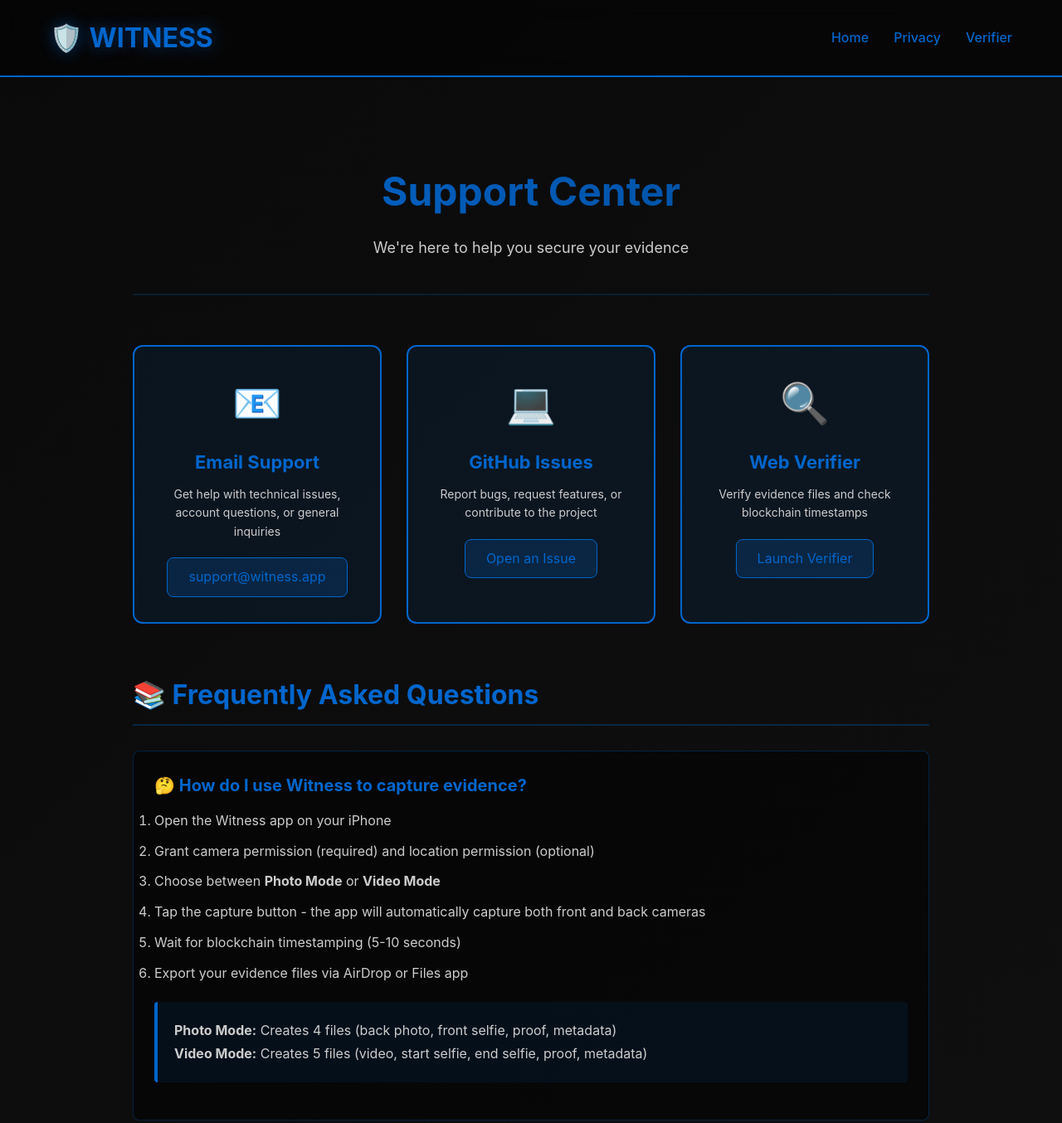
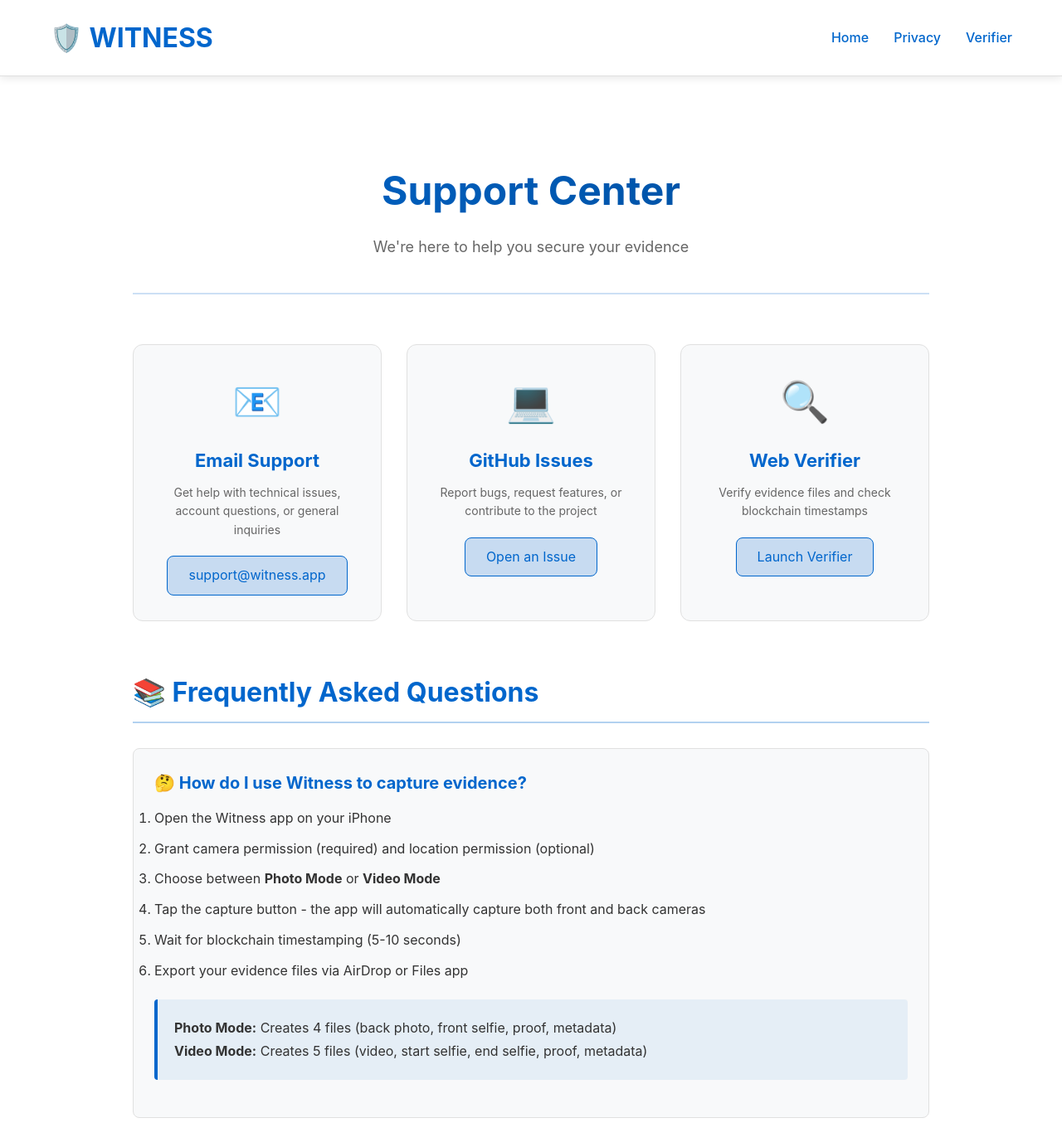
Before and after one commit to Mickycurran/witness-website, a plain HTML site: page support.html in a window 1280 px wide. Shown: the top 1354 px of the page at 83% size. Drawn offline with Linux system fonts and the light colour scheme.

Commit message:
Clean Light Theme: Replaced dark background with clean white design
DESIGN TRANSFORMATION:
✅ Background: Dark gradient → Clean white (#ffffff)
✅ Text: White → Dark gray (#333333, #666666)
✅ Cards: Dark backgrounds → Light gray (#f8f9fa)
✅ Borders: Bright blue → Subtle gray (#e0e0e0)
✅ Shadows: Glowing effects → Subtle drop shadows

UPDATED ALL 3 PAGES:
📄 index.html - Landing page
📄 privacy.html - Privacy policy
📄 support.html - Support page

KEY CHANGES:
✅ Body: White background, dark text
✅ Header: White with subtle shadow (no blur)
✅ Feature cards: Light gray with hover effects
✅ Footer: Light gray background
✅ Code blocks: Light background, readable
✅ FAQ items: Clean white cards
✅ Contact cards: Light backgrounds
✅ All text: Proper contrast for readability

DESIGN BENEFITS:
💼 Professional, clean appearance
📱 Better readability on all devices
🎨 Modern, minimalist aesthetic
✅ Excellent contrast ratios
🌐 Accessible and user-friendly
💡 Less eye strain than dark theme

COLOR PALETTE:
- Background: #ffffff (white)
- Text: #333333 (dark gray)
- Secondary text: #666666 (medium gray)
- Cards: #f8f9fa (light gray)
- Borders: #e0e0e0 (subtle gray)
- Accent: #0066CC (corporate blue)

Perfect for professional use and App Store! 🎯

```diff
--- a/support.html
+++ b/support.html
@@ -14,15 +14,15 @@
 
         body {
             font-family: -apple-system, BlinkMacSystemFont, 'Segoe UI', Roboto, Oxygen, Ubuntu, Cantarell, sans-serif;
-            background: linear-gradient(135deg, #0a0a0a 0%, #1a1a1a 100%);
-            color: #ffffff;
+            background: #ffffff;
+            color: #333333;
             line-height: 1.6;
         }
 
         header {
-            background: rgba(0, 0, 0, 0.5);
-            backdrop-filter: blur(10px);
-            border-bottom: 2px solid #0066CC;
+            background: #ffffff;
+            box-shadow: 0 2px 10px rgba(0, 0, 0, 0.1);
+            border-bottom: 1px solid #e0e0e0;
             padding: 20px 0;
             position: sticky;
             top: 0;
@@ -42,7 +42,6 @@
             font-size: 32px;
             font-weight: bold;
             color: #0066CC;
-            text-shadow: 0 0 20px rgba(0, 102, 204, 0.5);
             text-decoration: none;
         }
 
@@ -60,7 +59,8 @@
         }
 
         .nav-links a:hover {
-            text-shadow: 0 0 10px rgba(0, 102, 204, 0.5);
+            color: #004C99;
+            text-decoration: underline;
         }
 
         main {
@@ -86,7 +86,7 @@
         }
 
         .hero-subtitle {
-            color: #cccccc;
+            color: #666666;
             font-size: 18px;
         }
 
@@ -98,8 +98,8 @@
         }
 
         .contact-card {
-            background: rgba(0, 102, 204, 0.1);
-            border: 2px solid #0066CC;
+            background: #f8f9fa;
+            border: 1px solid #e0e0e0;
             border-radius: 12px;
             padding: 30px;
             text-align: center;
@@ -107,7 +107,7 @@
         }
 
         .contact-card:hover {
-            background: rgba(0, 102, 204, 0.15);
+            box-shadow: 0 4px 12px rgba(0, 0, 0, 0.1);
             transform: translateY(-5px);
         }
 
@@ -123,7 +123,7 @@
         }
 
         .contact-card p {
-            color: #cccccc;
+            color: #666666;
             font-size: 14px;
             margin-bottom: 20px;
         }
@@ -156,8 +156,8 @@
         }
 
         .faq-item {
-            background: rgba(0, 0, 0, 0.5);
-            border: 1px solid rgba(0, 102, 204, 0.3);
+            background: #f8f9fa;
+            border: 1px solid #e0e0e0;
             border-radius: 8px;
             padding: 25px;
             margin-bottom: 20px;
@@ -171,7 +171,7 @@
         }
 
         .faq-answer {
-            color: #cccccc;
+            color: #333333;
             font-size: 16px;
             line-height: 1.8;
         }
@@ -204,7 +204,7 @@
         }
 
         .highlight-box {
-            background: rgba(0, 102, 204, 0.1);
+            background: rgba(0, 102, 204, 0.08);
             border-left: 4px solid #0066CC;
             padding: 20px;
             margin: 20px 0;
@@ -212,8 +212,8 @@
         }
 
         footer {
-            background: rgba(0, 0, 0, 0.5);
-            border-top: 2px solid #0066CC;
+            background: #f8f9fa;
+            border-top: 1px solid #e0e0e0;
             padding: 40px 20px;
             text-align: center;
         }
```
Also changed, not shown: index.html (+28 -22 lines), privacy.html (+21 -21 lines).
